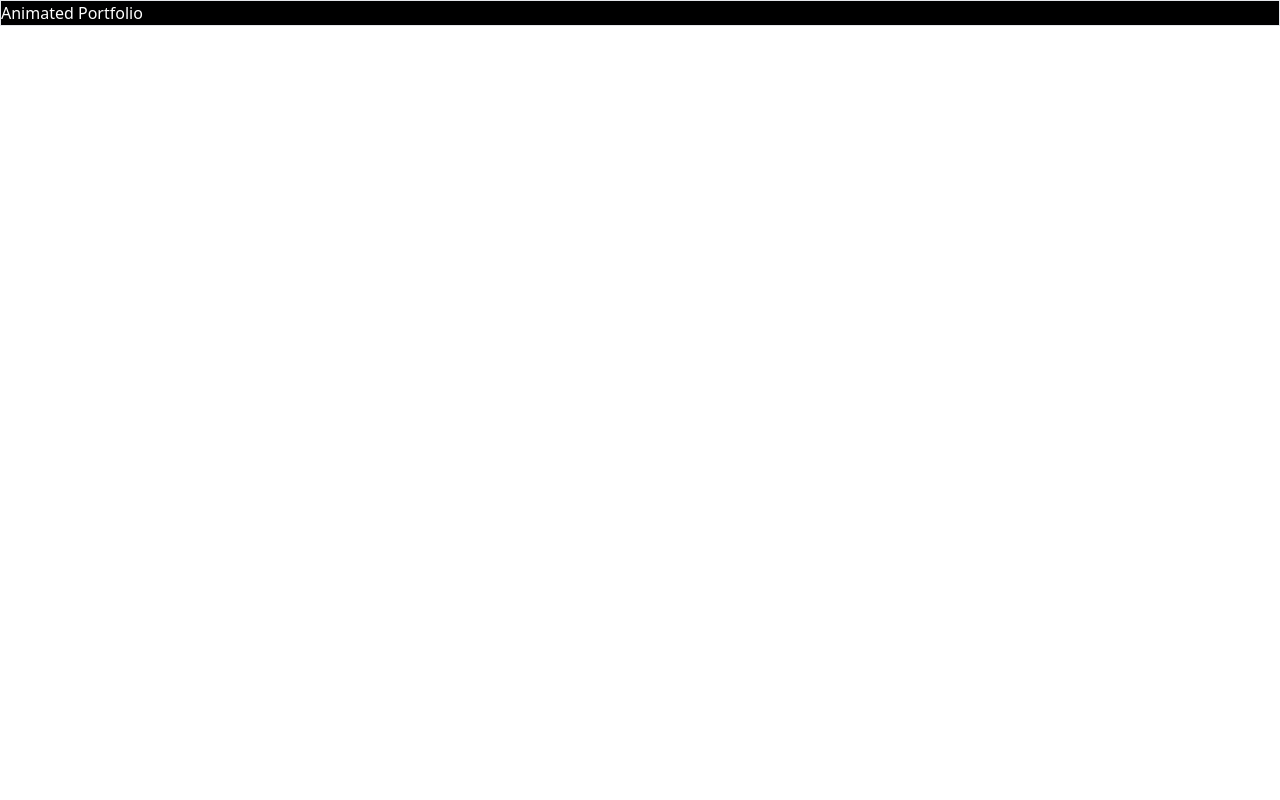
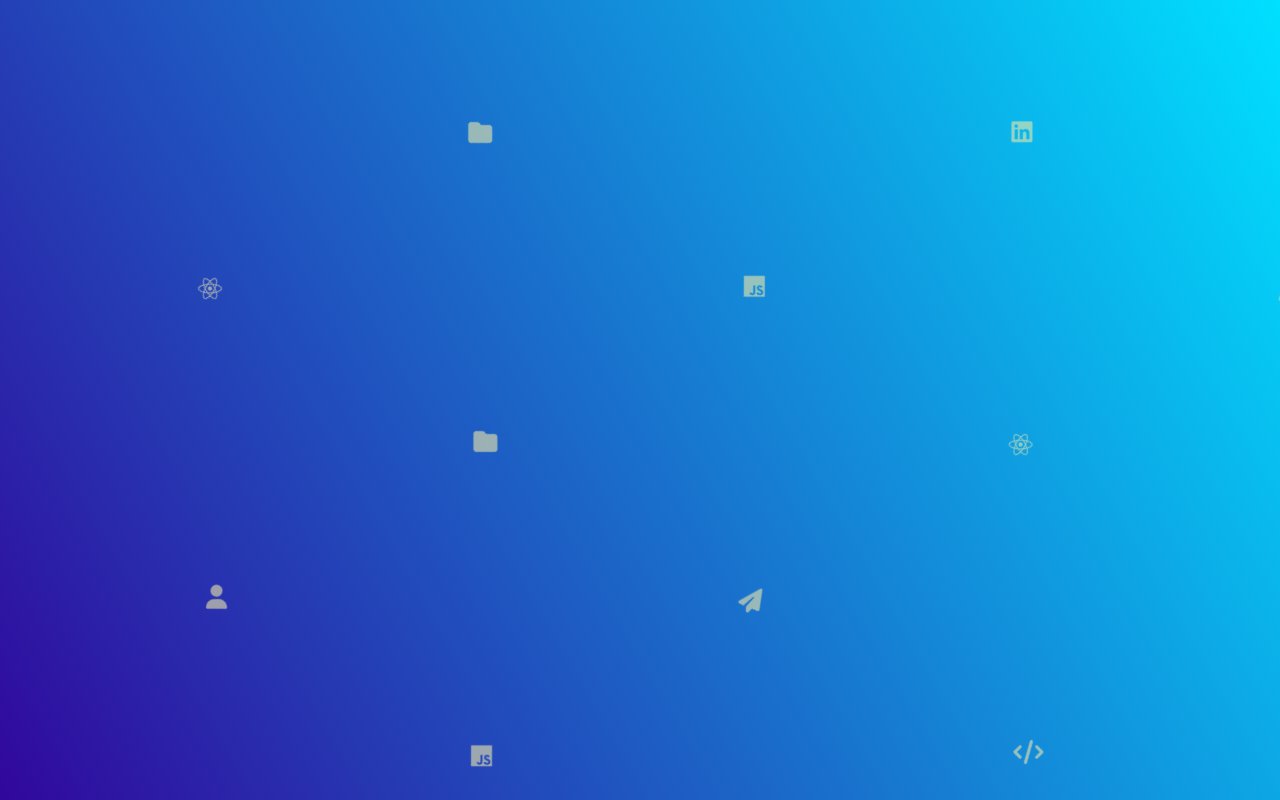
Before and after one commit to Aayush259/Animated-Portfolio, a React (Vite) app: page / in a window 1280 px wide. Built offline with nearby package versions, Linux system fonts and the light colour scheme.

Commit message:
Added background animation

```diff
--- a/src/App.jsx
+++ b/src/App.jsx
@@ -1,12 +1,11 @@
 import React from 'react';
+import BackgroundAnimation from './components/background/BackgroundAnimation';
 
 export default function App() {
 
   return (
     <>
-      <p className="bg-black text-white border">
-        Animated Portfolio
-      </p>
+      <BackgroundAnimation />
     </>
   );
 };
--- /dev/null
+++ b/src/components/background/BackgroundAnimation.jsx
@@ -0,0 +1,82 @@
+import React, { useEffect } from 'react';
+import { FontAwesomeIcon } from '@fortawesome/react-fontawesome';
+import { library } from '@fortawesome/fontawesome-svg-core';
+import { fas } from '@fortawesome/free-solid-svg-icons';
+import { fab } from '@fortawesome/free-brands-svg-icons';
+import useRandom from '../../custom_hooks/useRandom.js';
+
+library.add(fas, fab);
+
+export default function BackgroundAnimation() {
+
+    // Update classes for background animation.
+    useEffect(() => {
+
+        const firstDivInRow = document.querySelectorAll('.row div:nth-child(1)');
+        const secondDivInRow = document.querySelectorAll('.row div:nth-child(2)');
+        const allIcons = document.querySelectorAll('.row div>*');
+
+        allIcons.forEach(icon => {
+            icon.classList.add('p-24');
+            icon.classList.add('sm:p-36');
+            icon.classList.add('rotate-[30deg]');
+        });
+
+        setTimeout(() => {
+            firstDivInRow.forEach(div => {
+                div.classList.add('animate-bg-slide-1');
+            });
+
+            secondDivInRow.forEach(div => {
+                div.classList.add('animate-bg-slide-2');
+            });
+        }, 500);
+
+    }, []);
+
+    // This function returns an array of random icons for different rows.
+    const returnRandomIcons = () => {
+        const icons = [
+            'fa-solid fa-magnifying-glass',
+            'fa-solid fa-check',
+            'fa-brands fa-github',
+            'fa-brands fa-linkedin',
+            'fa-solid fa-arrow-right',
+            'fa-solid fa-pen',
+            'fa-solid fa-folder',
+            'fa-solid fa-paper-plane',
+            'fa-solid fa-user',
+            'fa-brands fa-js',
+            'fa-brands fa-react',
+            'fa-brands fa-html5',
+            'fa-brands fa-css3-alt',
+            'fa-solid fa-code',
+            'fa-brands fa-x-twitter'
+        ];
+
+        // Getting random icons from useRandom custom hook.
+        const randomIcons = useRandom([...icons]);
+
+        return randomIcons;
+    };
+
+    return (
+        <div className="w-full h-[100vh] fixed top-0 left-0 overflow-hidden bg-blend-overlay filter blur-[0.5px] bg-custom-bagkground -z-10">
+            {
+                Array(18).fill().map((_, i) => (
+                    <div key={i} className="flex row flex-row flex-nowrap text-nowrap whitespace-nowrap rotate-[-30deg] relative -top-1/2 -left-12">
+                        {
+                            Array(2).fill().map((_, j) => (
+                                <div key={j} className="text-2xl flex whitespace-nowrap text-nowrap flex-nowrap opacity-0">
+                                    {
+                                        returnRandomIcons().map(randomIcon => <FontAwesomeIcon key={randomIcon} icon={randomIcon} style={{color: "#EEE8AA"}} />)
+                                    }
+                                </div>
+                            ))
+                        }
+                    </div>
+                ))
+            }
+        </div>
+    );
+};
--- /dev/null
+++ b/src/custom_hooks/useRandom.js
@@ -0,0 +1,10 @@
+
+export default function useRandom(array) {
+
+    for (let i = (array.length - 1); i > 0; i--) {
+        const j = Math.floor(Math.random() * (i+1));
+        [array[i], array[j]] = [array[j], array[i]];
+    };
+
+    return array;
+};
```
